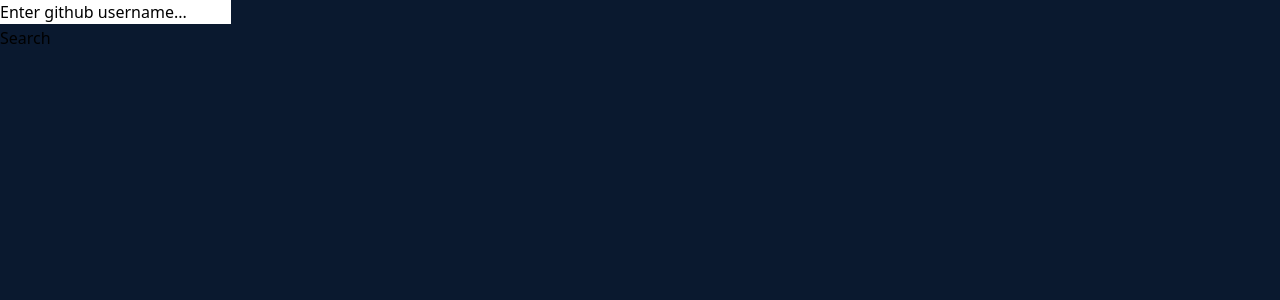
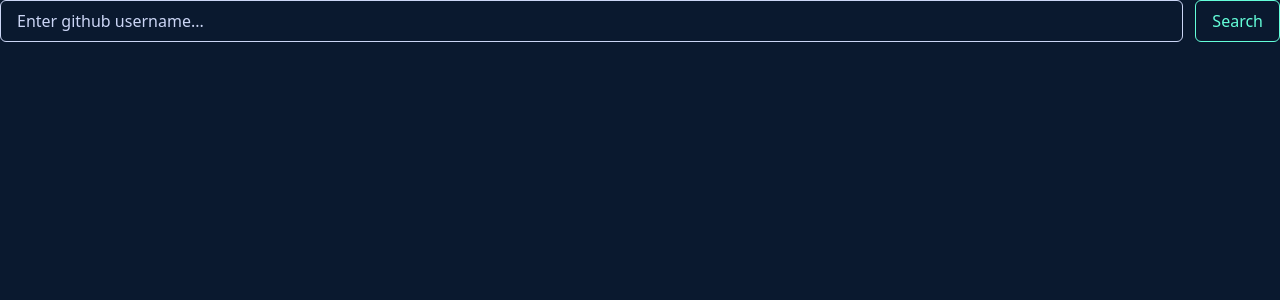
Before and after one commit to soydavidpaucar/react-typescript-github-profile-search, a React (Vite) app: page / in a window 1280 px wide. Shown: the top 300 px of the page. Built offline with nearby package versions, Linux system fonts and the light colour scheme.

Commit message:
:art: improved styles to make it responseive as well

```diff
--- a/src/components/SearchBar.tsx
+++ b/src/components/SearchBar.tsx
@@ -1,5 +1,4 @@
 /* eslint-disable react/jsx-props-no-spreading */
-import { Button, FormControl, FormErrorMessage, Input } from '@chakra-ui/react';
 import { useForm } from 'react-hook-form';
 
 type FormData = {
@@ -14,7 +13,7 @@ function SearchBar({ onSearchGithubUsername }: SearchBarProps) {
   const {
     register,
     handleSubmit,
-    formState: { errors, isSubmitting },
+    formState: { errors },
   } = useForm<FormData>();
 
   const onSubmit = handleSubmit(async (data): Promise<void> => {
@@ -24,25 +23,30 @@ function SearchBar({ onSearchGithubUsername }: SearchBarProps) {
   });
 
   return (
-    <form onSubmit={onSubmit}>
-      <FormControl isInvalid={!!errors.username}>
-        <Input
+    <form className="flex w-full mx-auto flex-col" onSubmit={onSubmit}>
+      <div className="flex">
+        <input
+          className="bg-transparent border px-4 py-2 text-[#ccd6f6] outline-none placeholder-[#ccd6f6] border-[#ccd6f6] rounded-md w-full text-sm md:text-base"
           {...register('username', {
             required: 'GitHub username is required',
           })}
           defaultValue=""
           type="text"
           placeholder="Enter github username..."
-          _placeholder={{ color: 'inherit' }}
-          width="auto"
         />
-        <FormErrorMessage>
-          {errors.username && errors.username.message}
-        </FormErrorMessage>
-      </FormControl>
-      <Button type="submit" colorScheme="gray" isLoading={isSubmitting}>
-        Search
-      </Button>
+
+        <button
+          className="text-[#64ffda] border-[#64ffda] border px-4 py-2 rounded-md ml-3 hover:bg-[#64ffda] hover:text-[#0a192f] transition text-sm md:text-base"
+          type="submit"
+        >
+          Search
+        </button>
+      </div>
+      {errors.username && (
+        <p className="text-red-500 mt-2 text-sm md:text-base">
+          {errors.username.message}
+        </p>
+      )}
     </form>
   );
 }
```
